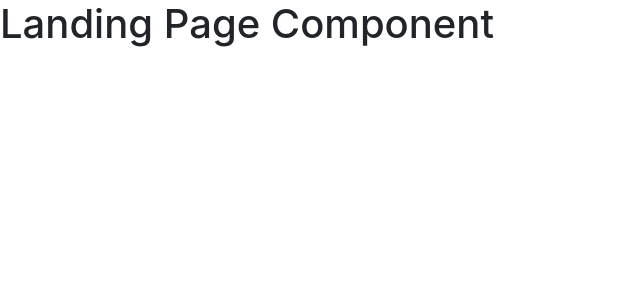
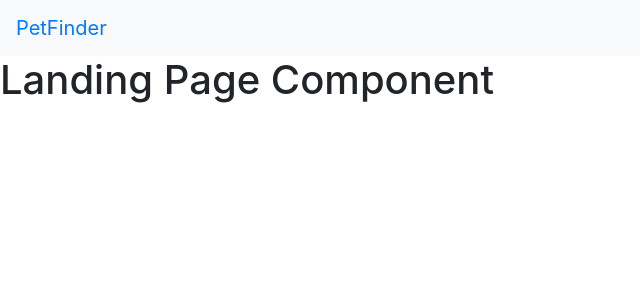
Before and after one commit to Codubee/PetFinderMW2-3, a React (Create React App) app in the folder frontend/: page / in a window 1280 px wide. Shown: the top 300 px of the page, without its empty margins (0-640 px from the left). Built offline with nearby package versions, Linux system fonts and the light colour scheme.

Commit message:
Initial navbar component

```diff
--- a/frontend/src/App.js
+++ b/frontend/src/App.js
@@ -1,8 +1,14 @@
 import './App.css';
 import LandingPage from './views/LandingPage'
+import Navbar from './components/Navbar'
+
 function App() {
   return (
+    <>
+    <Navbar />
     <LandingPage/>
+    </>
+
   );
 }
 
--- /dev/null
+++ b/frontend/src/components/Navbar.js
@@ -0,0 +1,15 @@
+import React from "react";
+
+import {Navbar, NavbarBrand} from "reactstrap";
+
+function NavBar() {
+    return (
+        <>
+            <Navbar color="light">
+                <NavbarBrand href="/">PetFinder</NavbarBrand>
+            </Navbar>
+        </>
+    )
+}
+
+export default NavBar;
```
